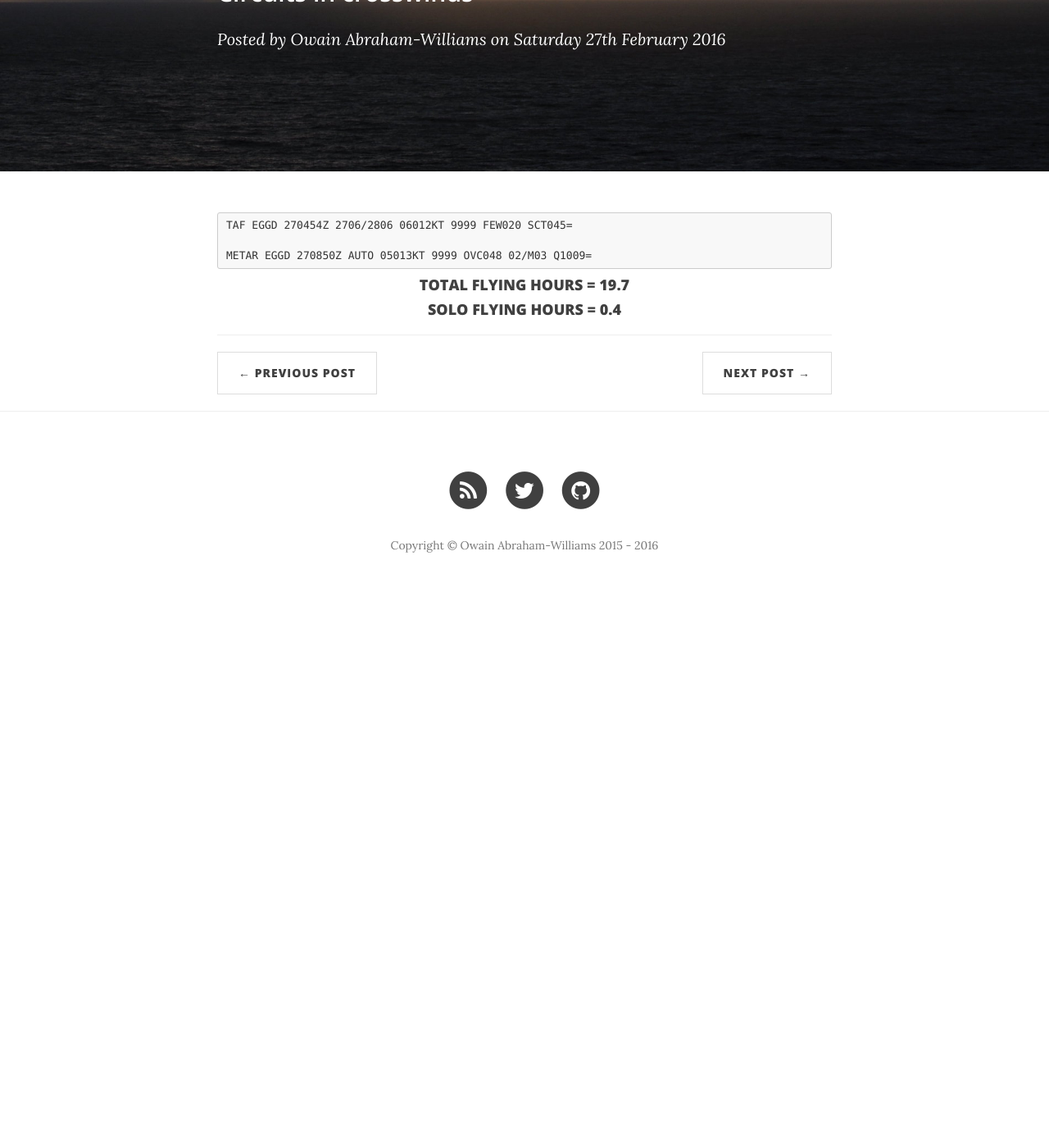
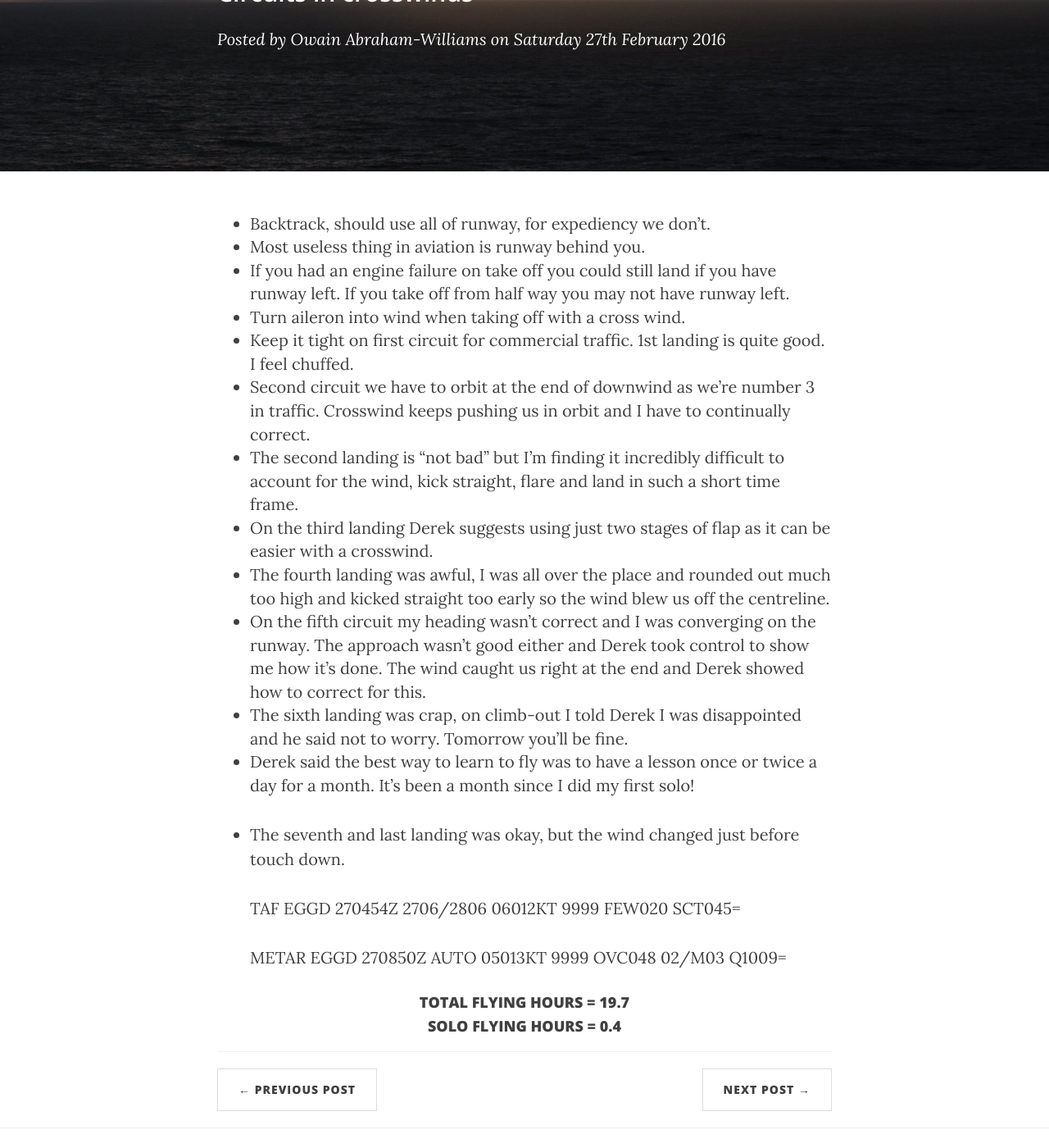
Before and after one commit to AnturGyffrous/hedfan.uk, a Jekyll site: the page built from _posts/2016-02-27-day-37-lesson18.md, in a window 1280 px wide and 1400 px high, scrolled down 267 px. Shown: the whole window at 82% size. Built offline with Jekyll 4.4.1, drawn with Linux system fonts in a browser that asks for light colours; nearby versions of some CDN libraries; comment, search, counter and statistics services are not loaded; before the commit the page ends 1008 px from its top, so only the background shows below that.

Commit message:
More template updates...

```diff
--- a/_posts/2016-02-27-day-37-lesson18.md
+++ b/_posts/2016-02-27-day-37-lesson18.md
@@ -6,6 +6,20 @@ date:       2016-02-27
 author:     "Owain Abraham-Williams"
 ---
 
+ * Backtrack, should use all of runway, for expediency we don't.
+ * Most useless thing in aviation is runway behind you.
+ * If you had an engine failure on take off you could still land if you have runway left. If you take off from half way you may not have runway left.
+ * Turn aileron into wind when taking off with a cross wind.
+ * Keep it tight on first circuit for commercial traffic. 1st landing is quite good. I feel chuffed.
+ * Second circuit we have to orbit at the end of downwind as we're number 3 in traffic.	Crosswind keeps pushing us in orbit and I have to continually correct.
+ * The second landing is "not bad" but I'm finding it incredibly difficult to account for the wind, kick straight, flare and land in such a short time frame.
+ * On the third landing Derek suggests using just two stages of flap as it can be easier with a crosswind.
+ * The fourth landing was awful, I was all over the place and rounded out much too high and kicked straight too early so the wind blew us off the centreline.
+ * On the fifth circuit my heading wasn't correct and I was converging on the runway. The approach wasn't good either and Derek took control to show me how it's done. The wind caught us right at the end and Derek showed how to correct for this.
+ * The sixth landing was crap, on climb-out I told Derek I was disappointed and he said not to worry. Tomorrow you'll be fine.
+ * Derek said the best way to learn to fly was to have a lesson once or twice a day for a month. It's been a month since I did my first solo!
+ * The seventh and last landing was okay, but the wind changed just before touch down.
+
     TAF EGGD 270454Z 2706/2806 06012KT 9999 FEW020 SCT045=
 
     METAR EGGD 270850Z AUTO 05013KT 9999 OVC048 02/M03 Q1009=
```
Also changed, not shown: _posts/2016-03-12-day-40-lesson21-flapless-landings.md (+2 -0 lines).
